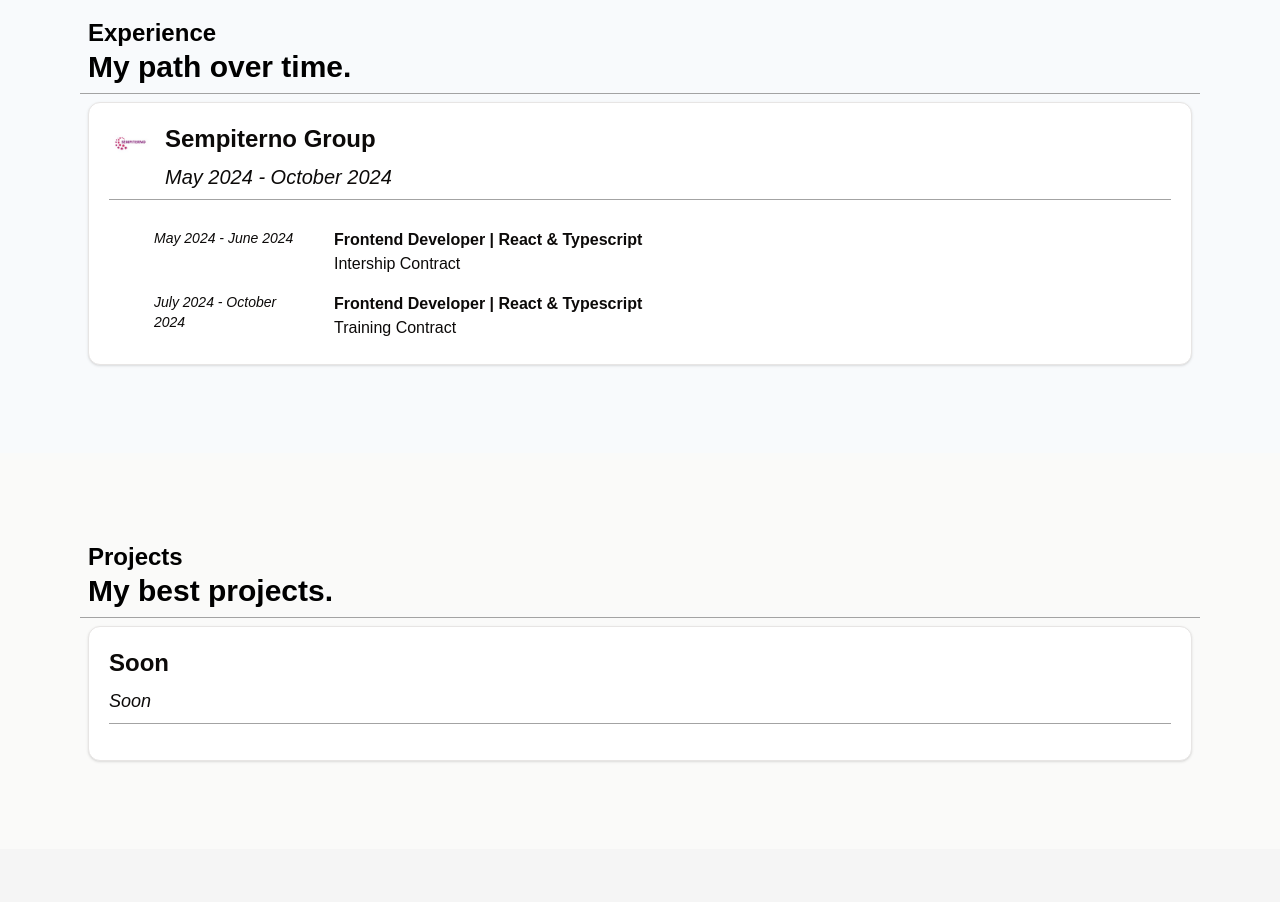
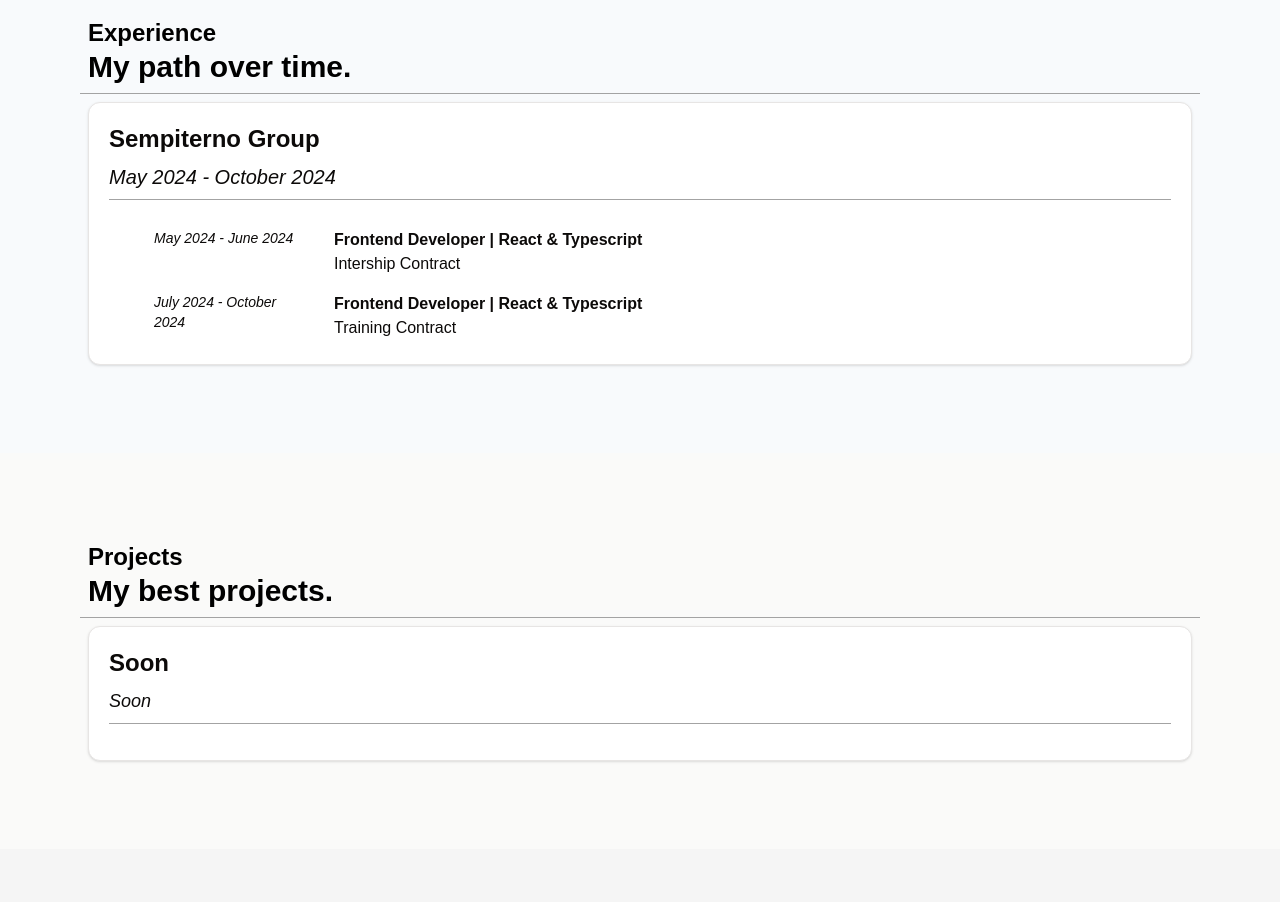
Before and after one commit to AdelGann/new-portfolio, a Next.js app: page / in a window 1280 px wide. Shown: the part 1520-2422 px from the top of the page. Built offline with nearby package versions, Linux system fonts and the light colour scheme.

Commit message:
Update ExperienceCard.tsx

```diff
--- a/src/components/custom/ExperienceCard.tsx
+++ b/src/components/custom/ExperienceCard.tsx
@@ -20,10 +20,6 @@ export const ExperienceCard = ({ title, imagen, date, contract }: props) => {
 		<div>
 			<Card className="p-5 m-2 flex flex-col gap-2 dark:bg-neutral-700">
 				<div className="flex gap-4 flex-col lg:flex-row">
-					<Avatar>
-						<AvatarImage src={imagen} />
-						<AvatarFallback>?</AvatarFallback>
-					</Avatar>
 					<div className="flex gap-2 flex-col gap-1">
 						<h2 className="text-xl lg:text-2xl font-bold">{title}</h2>
 						<h2 className="italic text-2lg lg:text-xl">{date}</h2>
```
